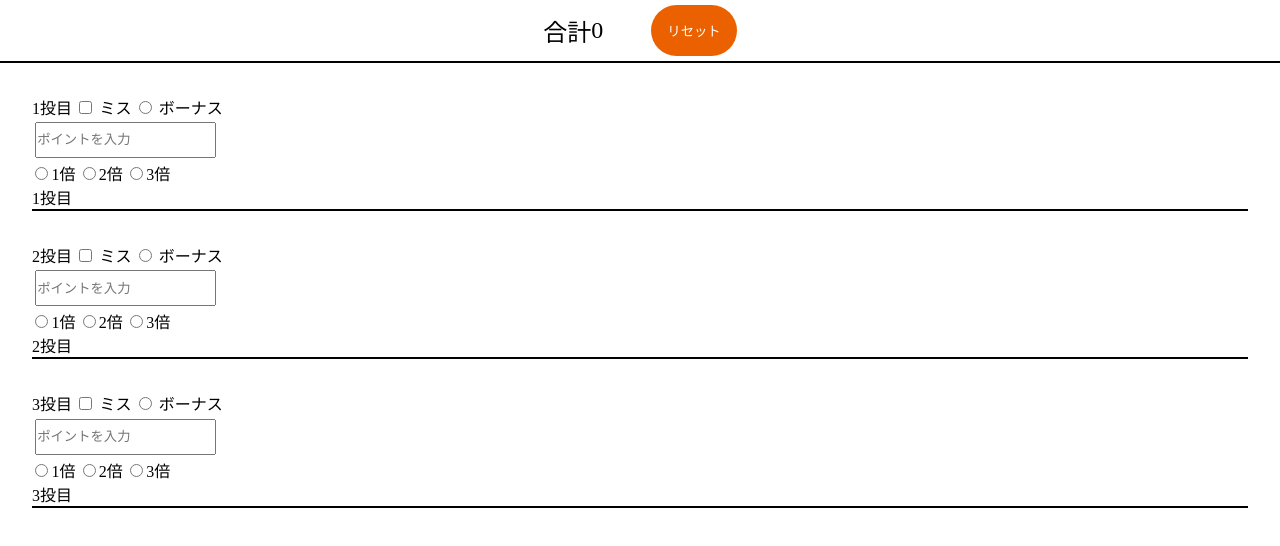
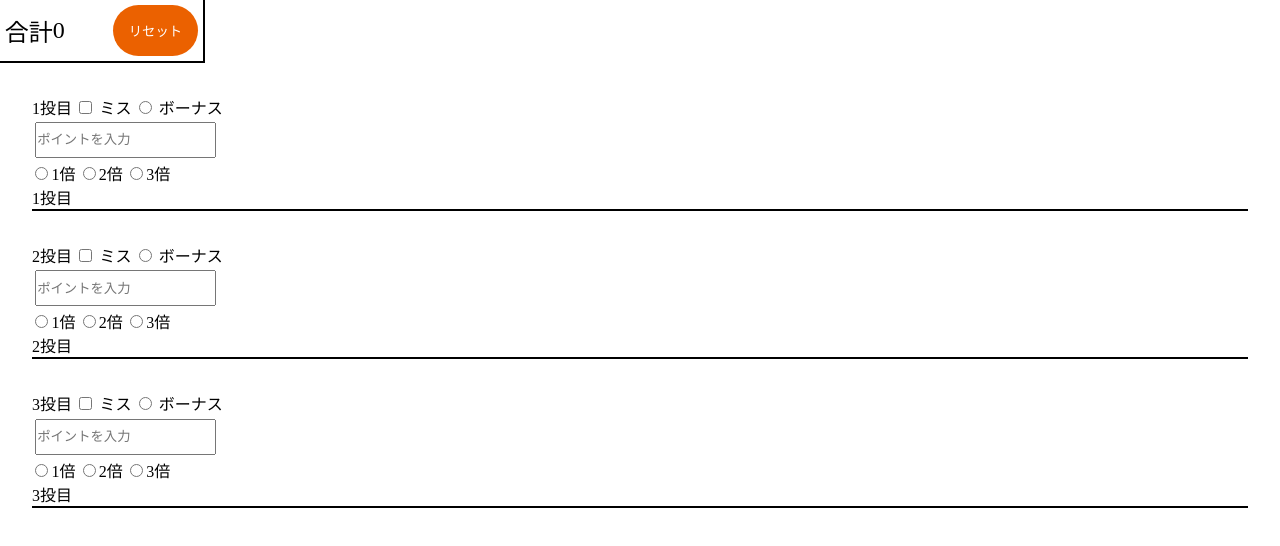
Before and after one commit to satumaimo54/dartsScore, a plain HTML site: page index.html in a window 1280 px wide. Drawn offline with Linux system fonts and the light colour scheme.

Commit message:
Add files via upload

```diff
--- a/index.html
+++ b/index.html
@@ -3,7 +3,7 @@
 
 <head>
     <meta charset="UTF-8">
-    <meta name="viewport" content="width=device-width, initial-scale=1.0">
+    <meta name="viewport" content="width=device-width, initial-scale=1.0 maximum-scale=1.0, user-scalable=no">
     <title>Darts Scores</title>
 </head>
 <link rel="stylesheet" href="style.css">
--- a/style.css
+++ b/style.css
@@ -17,11 +17,13 @@ body {
 
 #scoreBoard {
   top: 0;
+  width: fit-content;
   background-color: white;
   display: flex;
   align-items: center;
   justify-content: center;
   border-bottom: 2px black solid;
+  border-right: 2px black solid;
   font-size: 1.5rem;
   padding: 0.3rem;
   position: sticky;
```
